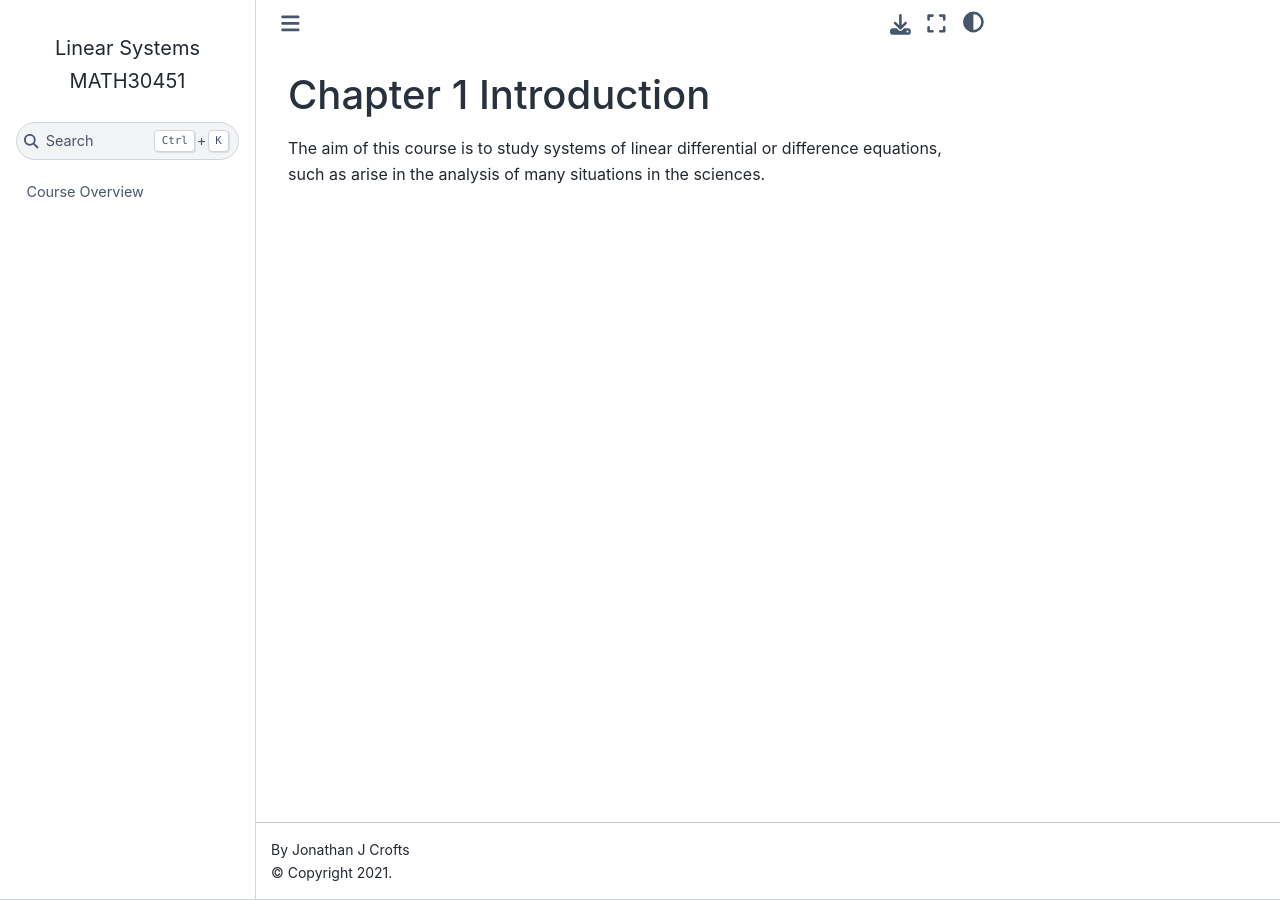
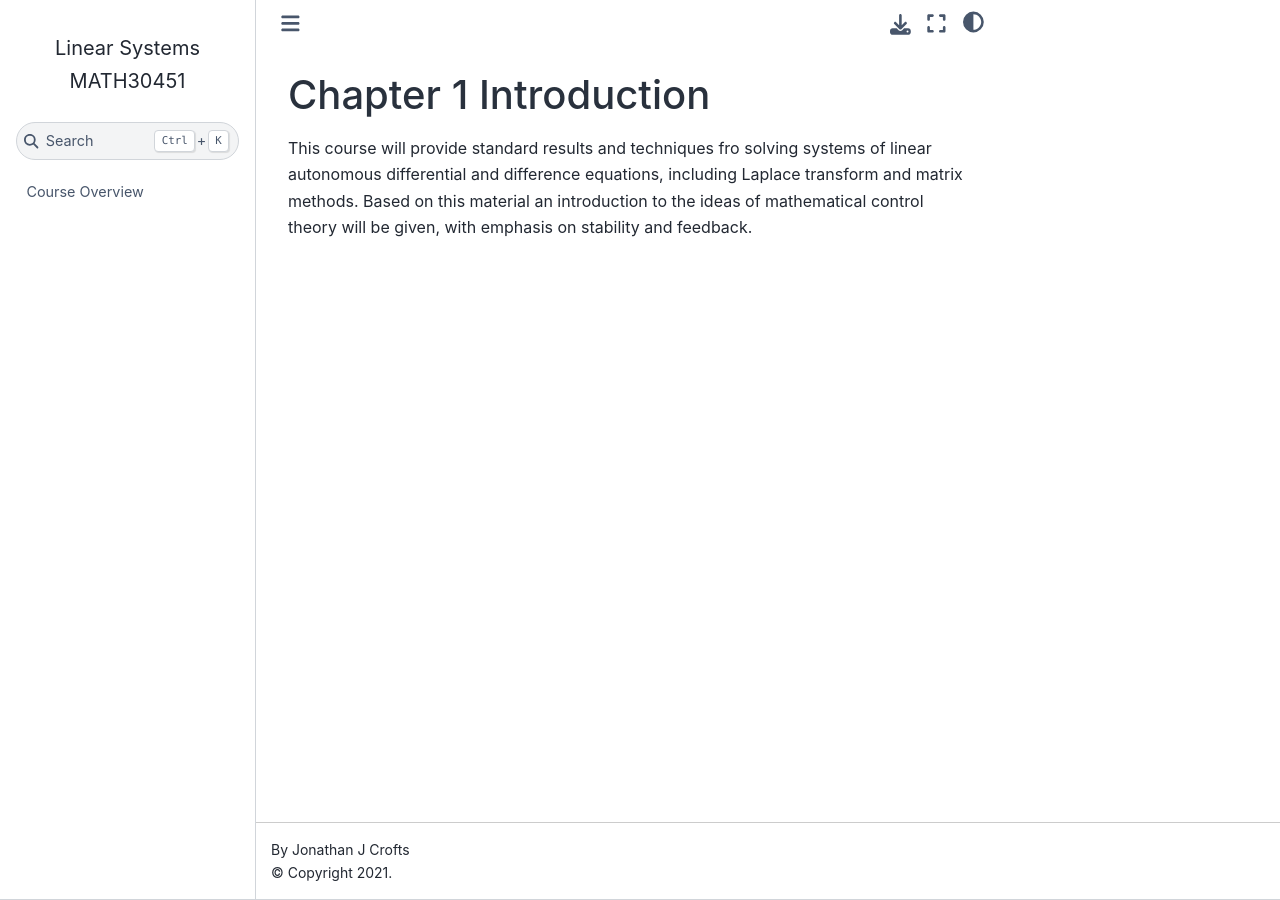
Before and after one commit to jjcrofts77/Linear-Systems-MATH30451, a Jupyter Book: the page built from content/notebooks/Chapter1/Chapter1Intro.md, in a window 1280 px wide. Built offline with Jupyter Book 1.0.4 settings and Sphinx 7.4.7 and the Sphinx Book theme 1.1.4, drawn with Linux system fonts in a browser that asks for light colours; pages that are not in the unit, such as notebooks, are missing from menus.

Commit message:
Update Chapter1Intro.md

```diff
--- a/content/notebooks/Chapter1/Chapter1Intro.md
+++ b/content/notebooks/Chapter1/Chapter1Intro.md
@@ -1,4 +1,5 @@
 # Chapter 1 Introduction
 
-The aim of this course is to study systems of linear differential or difference equations,
-such as arise in the analysis of many situations in the sciences.
+This course will provide standard results and techniques fro solving systems of linear autonomous differential and
+difference equations, including Laplace transform and matrix methods. Based on this material an introduction to the
+ideas of mathematical control theory will be given, with emphasis on stability and feedback.
```
